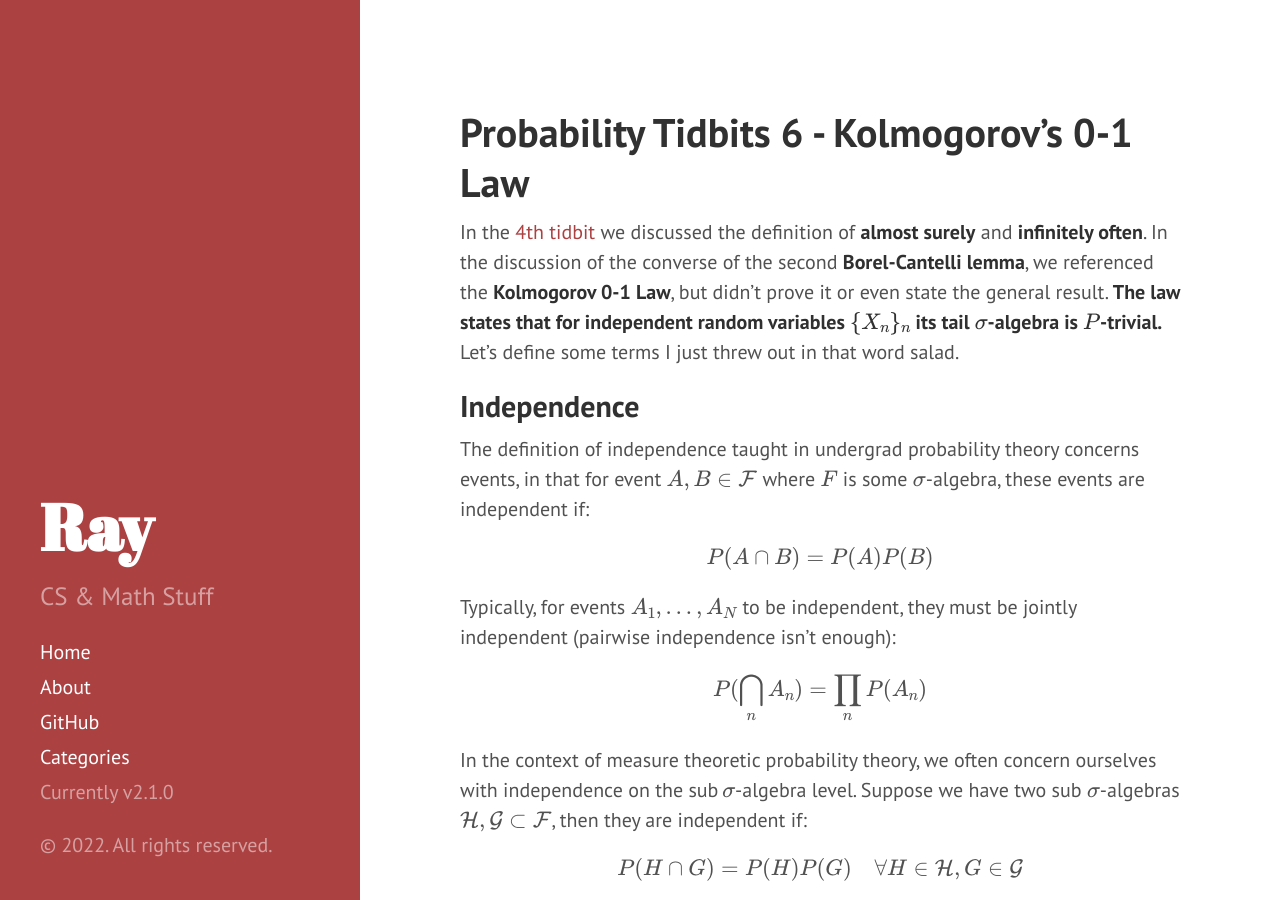
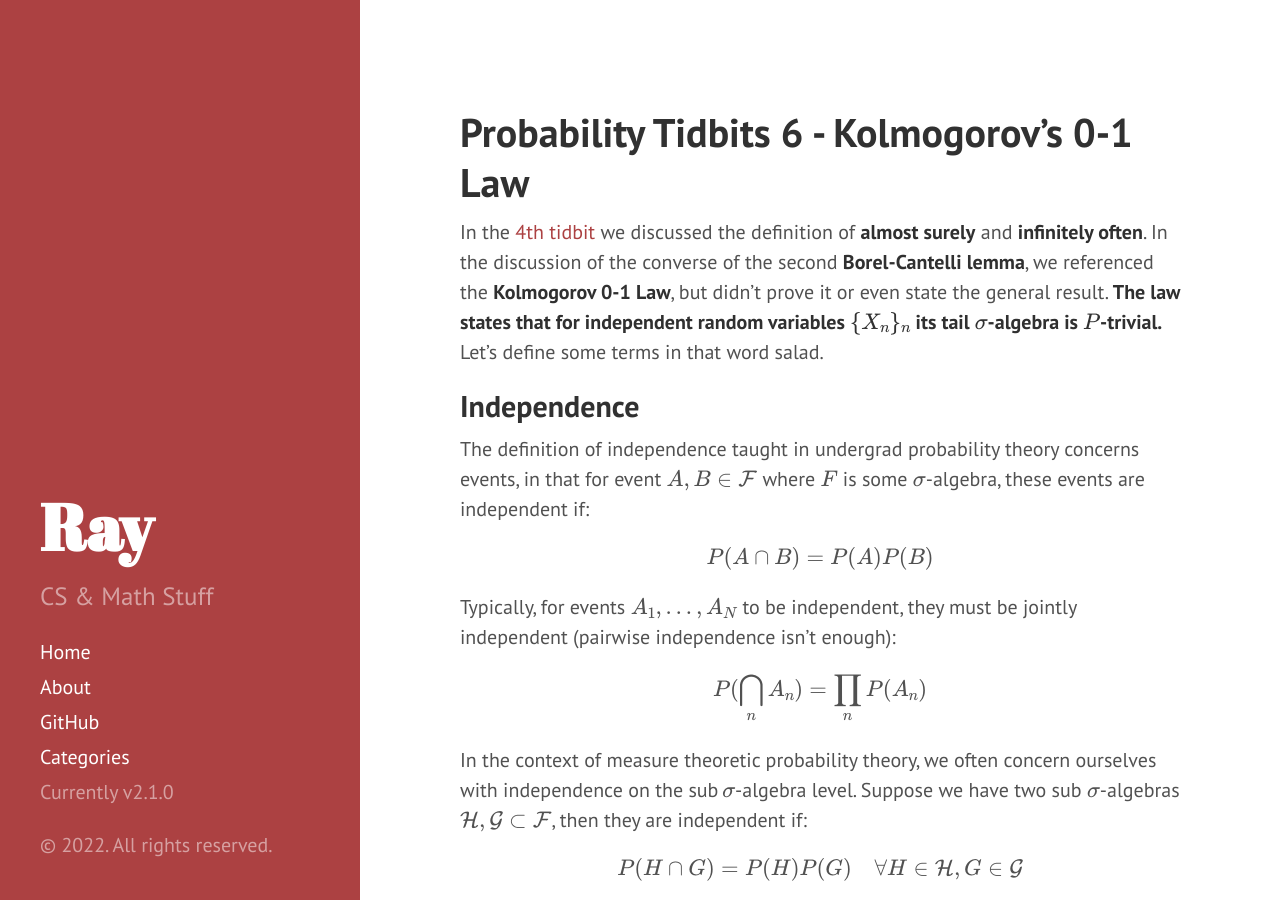
Before and after one commit to OneRaynyDay/oneraynyday.github.io, a Jekyll site: the page built from _posts/2022-09-11-Kolmogorovs-0-1-Law.md, in a window 1280 px wide and 900 px high. Built offline with Jekyll 4.4.1, drawn with Linux system fonts in a browser that asks for light colours; formulas are drawn with MathJax 3; comment, search, counter and statistics services are not loaded.

Commit message:
formatting

```diff
--- a/_posts/2022-09-11-Kolmogorovs-0-1-Law.md
+++ b/_posts/2022-09-11-Kolmogorovs-0-1-Law.md
@@ -7,7 +7,7 @@ layout: default
 ---
 
 # Probability Tidbits 6 - Kolmogorov's 0-1 Law
-In the [4th tidbit](https://oneraynyday.github.io/math/2022/09/09/Surely-and-Often/) we discussed the definition of **almost surely** and **infinitely often**. In the discussion of the converse of the second **Borel-Cantelli lemma**, we referenced the **Kolmogorov 0-1 Law**, but didn't prove it or even state the general result. **The law states that for independent random variables $$\{X_n\}_n$$ its tail $\sigma$-algebra is $P$-trivial.** Let's define some terms I just threw out in that word salad.
+In the [4th tidbit](https://oneraynyday.github.io/math/2022/09/09/Surely-and-Often/) we discussed the definition of **almost surely** and **infinitely often**. In the discussion of the converse of the second **Borel-Cantelli lemma**, we referenced the **Kolmogorov 0-1 Law**, but didn't prove it or even state the general result. **The law states that for independent random variables $$\{X_n\}_n$$ its tail $\sigma$-algebra is $P$-trivial.** Let's define some terms in that word salad.
 
 ## Independence
 The definition of independence taught in undergrad probability theory concerns events, in that for event $A, B \in \mathcal{F}$ where $F$ is some $\sigma$-algebra, these events are independent if:
```
